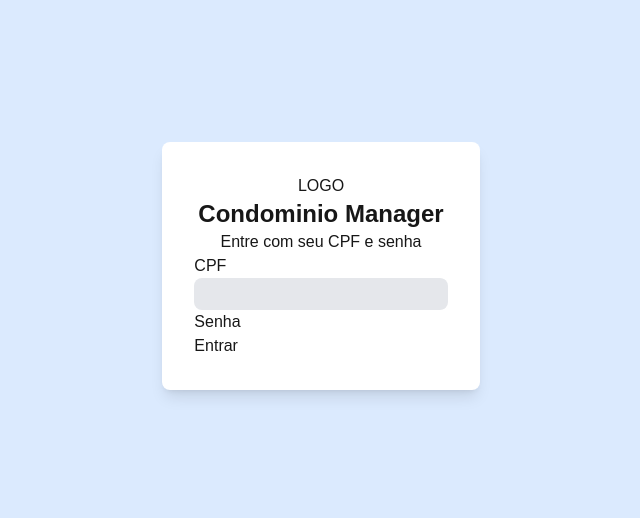
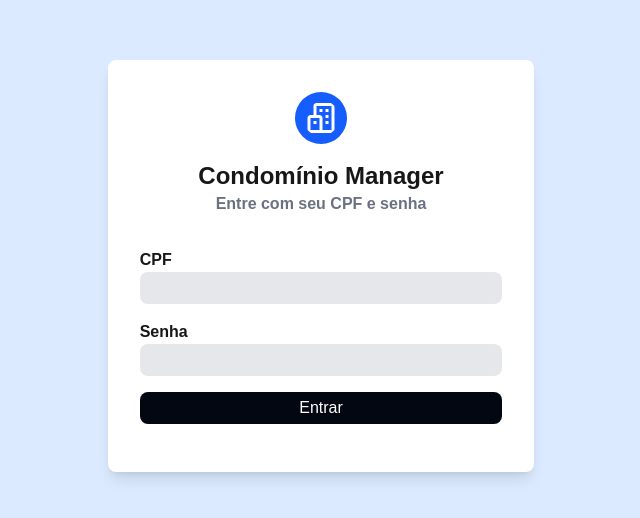
Before and after one commit to DovCaio/frontend_principios_desenvolvimento_web, a Next.js app: page /signin in a window 1280 px wide. Shown: the part 134-652 px from the top of the page, without its empty margins (319-959 px from the left). Built offline with nearby package versions, Linux system fonts and the light colour scheme.

Commit message:
feat: faz a tela de login.

```diff
--- a/app/signin/page.tsx
+++ b/app/signin/page.tsx
@@ -1,25 +1,32 @@
+import { BiBuildings } from "react-icons/bi";
+
 export default function SignIn() {
   return (
     <div className="bg-blue-100 h-screen flex items-center justify-center">
-        <div className="flex flex-col h-fit items-center justify-center bg-white rounded-lg shadow-lg p-8 m-4">
-            <h2>LOGO</h2>
-            <h1 className="text-2xl font-bold">Condominio Manager</h1>
-            <span>Entre com seu CPF e senha</span>
+        <div className="flex flex-col h-fit bg-white rounded-lg shadow-lg p-8 m-4 w-1/3">
+            <div className="flex flex-col items-center mb-4 w-full">
+                <div className="bg-blue-600 rounded-full p-2 mb-4">
+                    <BiBuildings className="text-4xl text-white bg-blue-600 rounded-full" />
+
+                </div>
+                <h1 className="text-2xl text-color-gray-900 font-bold ">Condomínio Manager</h1>
+                <span className="text-gray-500 font-semibold">Entre com seu CPF e senha</span>
+            </div>
 
             <div>
 
 
-                <div className="flex flex-col">
-                    <label htmlFor="cpf">CPF</label>
-                    <input type="text" id="cpf" className="bg-gray-200 rounded-lg h-8" name="cpf" />
+                <div className="flex flex-col my-4">
+                    <label htmlFor="cpf" className="font-semibold">CPF</label>
+                    <input type="text" id="cpf" className="bg-gray-200 rounded-lg h-8 p-2" name="cpf" />
 
                 </div>
-                <div>
-                    <label htmlFor="password">Senha</label>
-                    <input type="password" id="password" name="password" />
+                <div className="flex flex-col my-4">
+                    <label htmlFor="password" className="font-semibold">Senha</label>
+                    <input type="password" id="password" className="bg-gray-200 rounded-lg h-8 p-2" name="password" />
                 </div>
-                <div>
-                    <button type="submit">Entrar</button>
+                <div className="my-4">
+                    <button type="submit" className="rounded-lg bg-gray-950 text-white w-full h-8 hover:cursor-pointer">Entrar</button>
                 </div>
             </div>
 
--- a/package.json
+++ b/package.json
@@ -11,7 +11,8 @@
   "dependencies": {
     "next": "16.1.6",
     "react": "19.2.3",
-    "react-dom": "19.2.3"
+    "react-dom": "19.2.3",
+    "react-icons": "^5.6.0"
   },
   "devDependencies": {
     "@tailwindcss/postcss": "^4",
```
Also changed, not shown: 1 other file (tests, documents, lock files or other folders).
